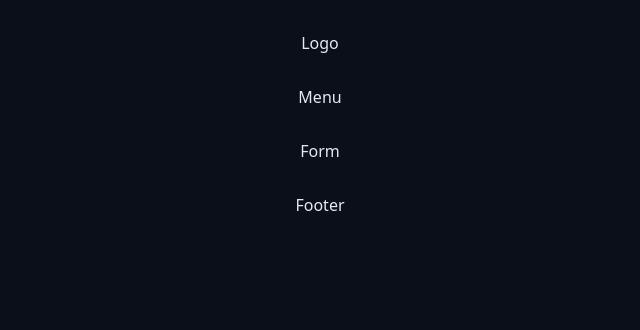
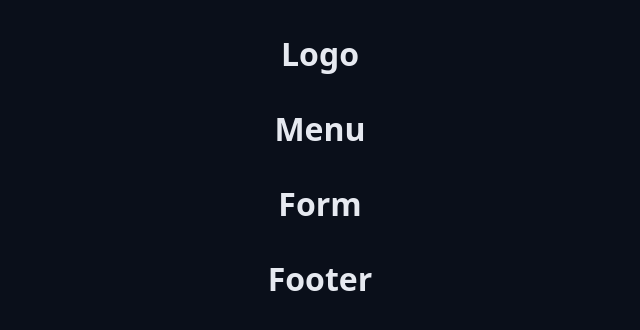
Before and after one commit to lucasmetron/Chronos, a React (Vite) app: page / in a window 1280 px wide. Shown: the top 330 px of the page, without its empty margins (320-960 px from the left). Built offline with nearby package versions, Linux system fonts and the light colour scheme.

Commit message:
feat: alterar o componente Heading para renderizar um elemento h1 em vez de div

```diff
--- a/src/components/Heading/index.tsx
+++ b/src/components/Heading/index.tsx
@@ -5,7 +5,7 @@ type HeadingProps = {
 };
 
 const Heading = ({ children }: HeadingProps) => {
-  return <div className={styles.heading}>{children}</div>;
+  return <h1 className={styles.heading}>{children}</h1>;
 };
 
 export default Heading;
```
